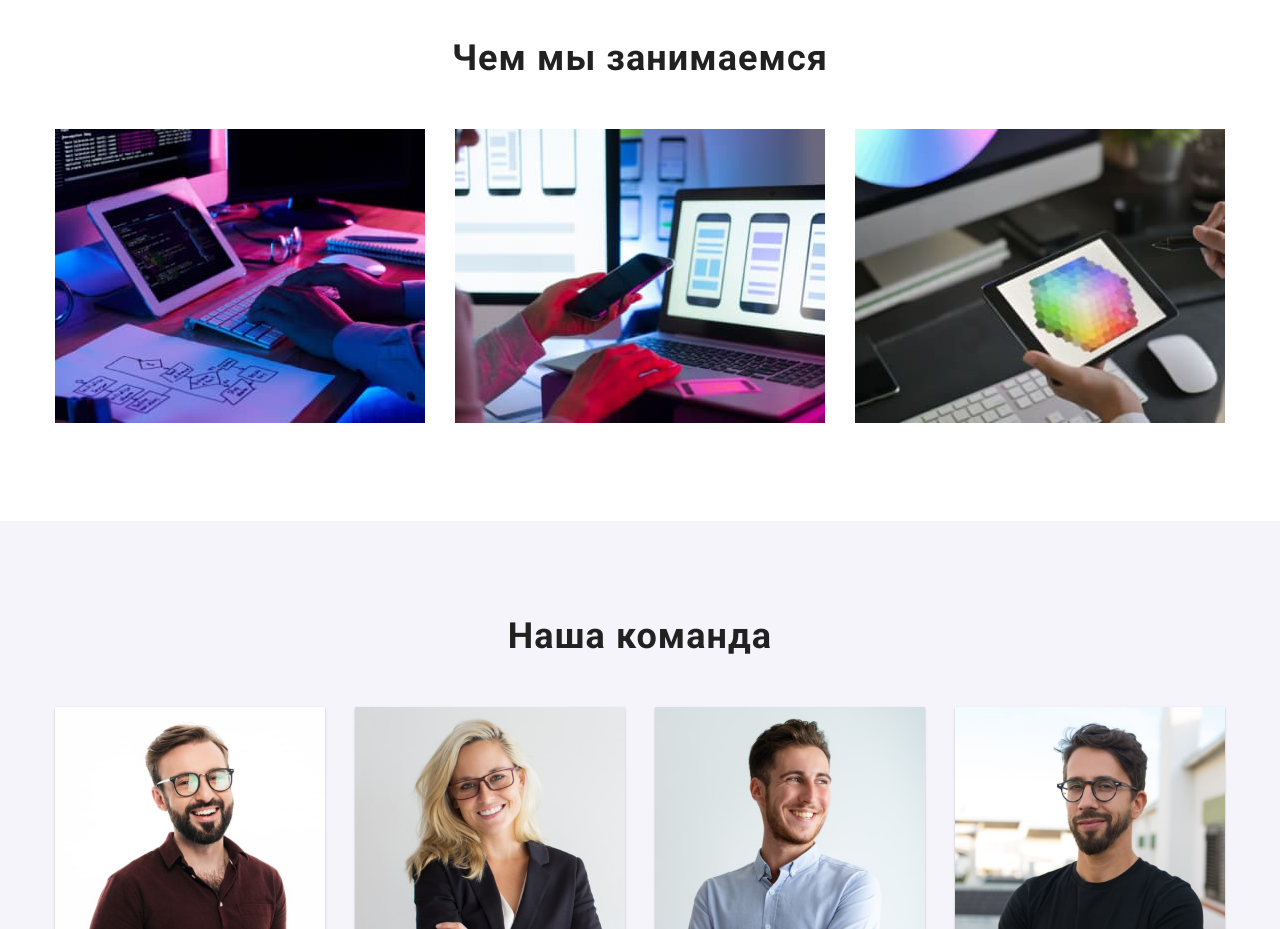
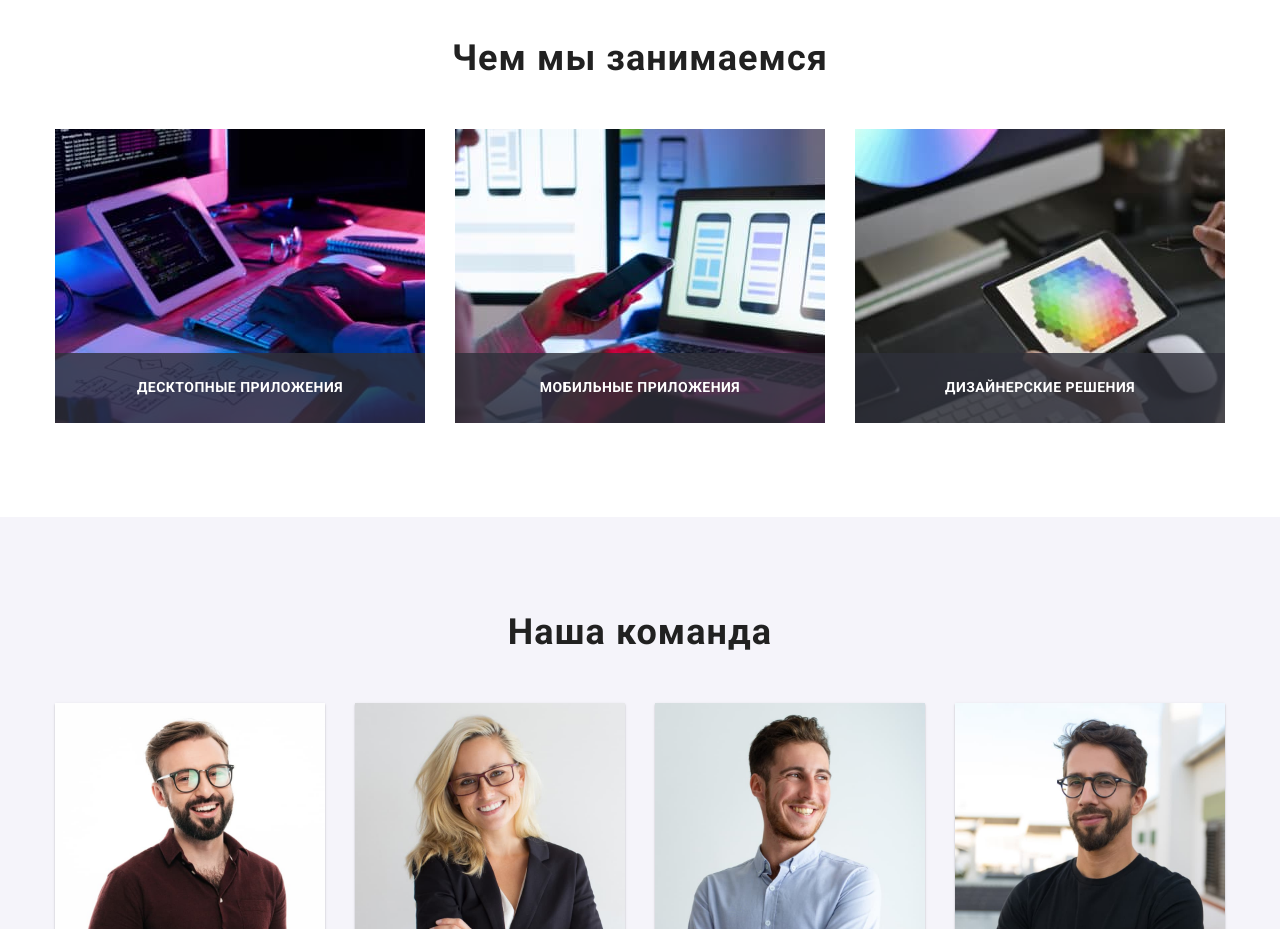
Before and after one commit to alexvile/goit-markup-hw-05, a plain HTML site: page index.html in a window 1280 px wide. Shown: the part 1080-2009 px from the top of the page. Drawn offline with nearby package versions, Linux system fonts and the light colour scheme.

Commit message:
добавляет подписи элементам секции "Чем мы занимаемся"

```diff
--- a/css/styles.css
+++ b/css/styles.css
@@ -11,6 +11,7 @@
   --button-sec-color: #f5f4fa;
   --icon-color: #afb1b8;
   --footer-icon-background-color: rgba(255, 255, 255, 0.1);
+  --section-background-color: rgba(47, 48, 58, 0.8);
 }
 body {
   font-family: 'Roboto', sans-serif;
@@ -227,13 +228,6 @@ p {
 .what-we-do-section {
   padding-top: 0;
 }
-.what-we-do-list {
-  display: flex;
-}
-.what-we-do-item:not(:nth-child(3n)) {
-  margin-right: 30px;
-}
-
 .title {
   margin-bottom: 50px;
   font-size: 36px;
@@ -242,6 +236,35 @@ p {
   letter-spacing: 0.03em;
   color: var(--title-text-color);
 }
+.what-we-do-list {
+  display: flex;
+}
+.what-we-do-item {
+  position: relative;
+  text-align: center;
+}
+.what-we-do-item:not(:nth-child(3n)) {
+  margin-right: 30px;
+}
+.what-we-do-img {
+  display: block;
+}
+.what-we-do-label {
+  position: absolute;
+  left: 0;
+  bottom: 0;
+  width: 100%;
+  padding-top: 27px;
+  padding-bottom: 27px;
+  overflow: hidden;
+  font-weight: bold;
+  font-size: 14px;
+  line-height: 1.14;
+  text-transform: uppercase;
+  color: var(--primary-white-color);
+  background-color: var(--section-background-color);
+}
+
 /* Our team section */
 .our-team-section {
   background-color: var(--bg-light-color);
--- a/index.html
+++ b/index.html
@@ -97,10 +97,18 @@
             <div class="container">
                 <h2 class="title">Чем мы занимаемся</h2>
                 <ul class="what-we-do-list">
-                    <li class="list what-we-do-item"><img src="./images/computer.jpg" alt="Компьютер и клавиатура" width="370"></li>
-                    <li class="list what-we-do-item"><img src="./images/phone.jpg" alt="Мобильный телефон на фоне ноутбука" width="370">
+                    <li class="list what-we-do-item">
+                        <img class="what-we-do-img" src="./images/computer.jpg" alt="Компьютер и клавиатура" width="370">
+                        <p class="what-we-do-label">Десктопные приложения</p>
                     </li>
-                    <li class="list what-we-do-item"><img src="./images/tablet.jpg" alt="Планшет" width="370"></li>
+                    <li class="list what-we-do-item">
+                        <img class="what-we-do-img" src="./images/phone.jpg" alt="Мобильный телефон на фоне ноутбука" width="370">
+                        <p class="what-we-do-label">Мобильные приложения</p>
+                    </li>
+                    <li class="list what-we-do-item">
+                        <img class="what-we-do-img" src="./images/tablet.jpg" alt="Планшет" width="370">
+                        <p class="what-we-do-label">Дизайнерские решения</p>
+                    </li>
                 </ul>
             </div>
         </section>
```
